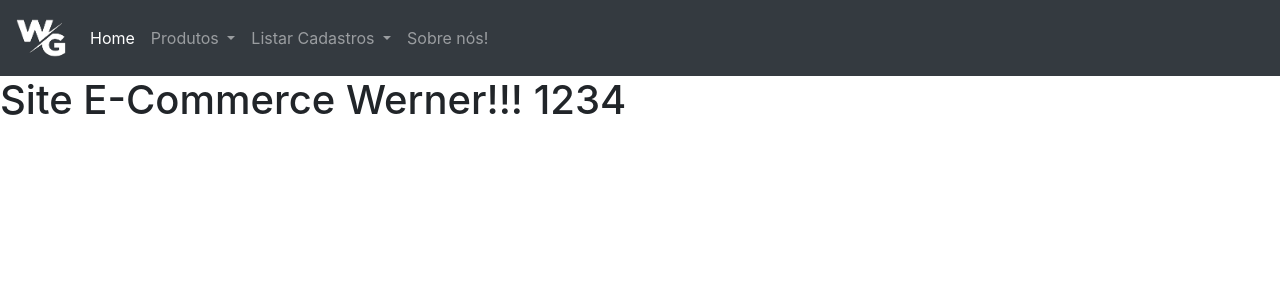
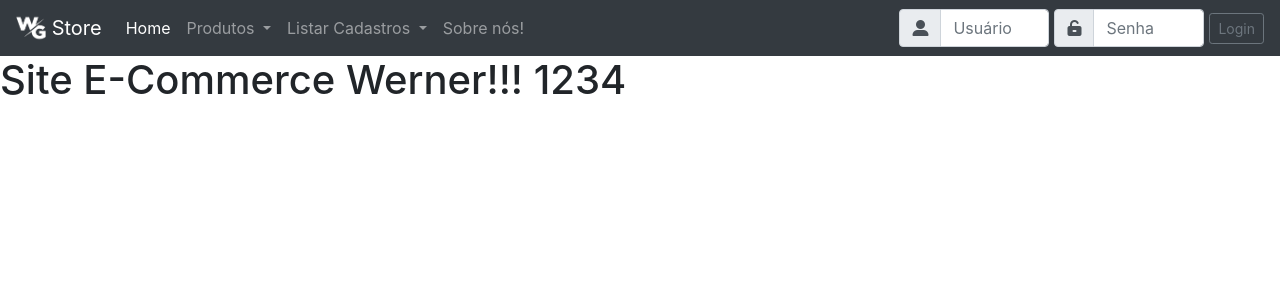
Before and after one commit to WernerLuiz92/E-Commerce_BookStore__V1, a PHP site: page / in a window 1280 px wide. Shown: the top 300 px of the page. Run offline with PHP 8.4, Linux system fonts and the light colour scheme; some libraries are stand-ins or nearby versions.

Commit message:
Login de usuário
Inicio da implementação da tela de login!

```diff
--- a/navbar.php
+++ b/navbar.php
@@ -1,5 +1,9 @@
 <nav class="navbar navbar-expand-lg navbar-dark bg-dark">
-    <a class="navbar-brand" href="index.php"><img src="images/logo_site_werner.png" alt="Logo" class="rounded" style="width: 50px; height: 50px;"></a>
+    <a class="navbar-brand" href="index.php">
+        <img src="images/logo_site_werner.png" width="30" height="30" class="d-inline-block align-top" alt=""
+            loading="lazy">
+        Store
+    </a>
     <button class="navbar-toggler" type="button" data-toggle="collapse" data-target="#navbarSupportedContent"
         aria-controls="navbarSupportedContent" aria-expanded="false" aria-label="Toggle navigation">
         <span class="navbar-toggler-icon"></span>
@@ -17,13 +21,10 @@
                     Produtos
                 </a>
                 <div class="dropdown-menu" aria-labelledby="navbarDropdown">
-                    <a class="dropdown-item <?php if ($page == 2){echo 'active';} ?>"
-                        href="#">Cervejas</a>
-                    <a class="dropdown-item <?php if ($page == 3){echo 'active';} ?>"
-                        href="#">Canecas</a>
+                    <a class="dropdown-item <?php if ($page == 2){echo 'active';} ?>" href="#">Cervejas</a>
+                    <a class="dropdown-item <?php if ($page == 3){echo 'active';} ?>" href="#">Canecas</a>
                     <!--<div class="dropdown-divider"></div>-->
-                    <a class="dropdown-item <?php if ($page == 4){echo 'active';} ?>"
-                        href="#">Acessórios</a>
+                    <a class="dropdown-item <?php if ($page == 4){echo 'active';} ?>" href="#">Acessórios</a>
                 </div>
             </li>
             <li class="nav-item dropdown">
@@ -47,5 +48,22 @@
                     nós!</a>
             </li>
         </ul>
+        <form class="form-inline" action="_login.php" method="post">
+            <div class="input-group" style="width: 150px;">
+                <div class="input-group-prepend">
+                    <span class="input-group-text" id="user"><i class="fas fa-user-alt"></i></span>
+                </div>
+                <input type="text" class="form-control" name="user" placeholder="Usuário" aria-label="Username"
+                    aria-describedby="user">
+            </div>
+            <div class="input-group" style="margin-left: 5px; width: 150px;">
+                <div class="input-group-prepend">
+                    <span class="input-group-text" id="pass"><i class="fas fa-unlock-alt"></i></span>
+                </div>
+                <input type="password" class="form-control" name="pass" placeholder="Senha" aria-label="Username"
+                    aria-describedby="pass">
+            </div>
+            <button class="btn btn-sm btn-outline-secondary" type="submit" style="margin-left: 5px;">Login</button>
+        </form>
     </div>
 </nav>
```
Also changed, not shown: _login.php (added, +34 -0 lines), 1 other file.
